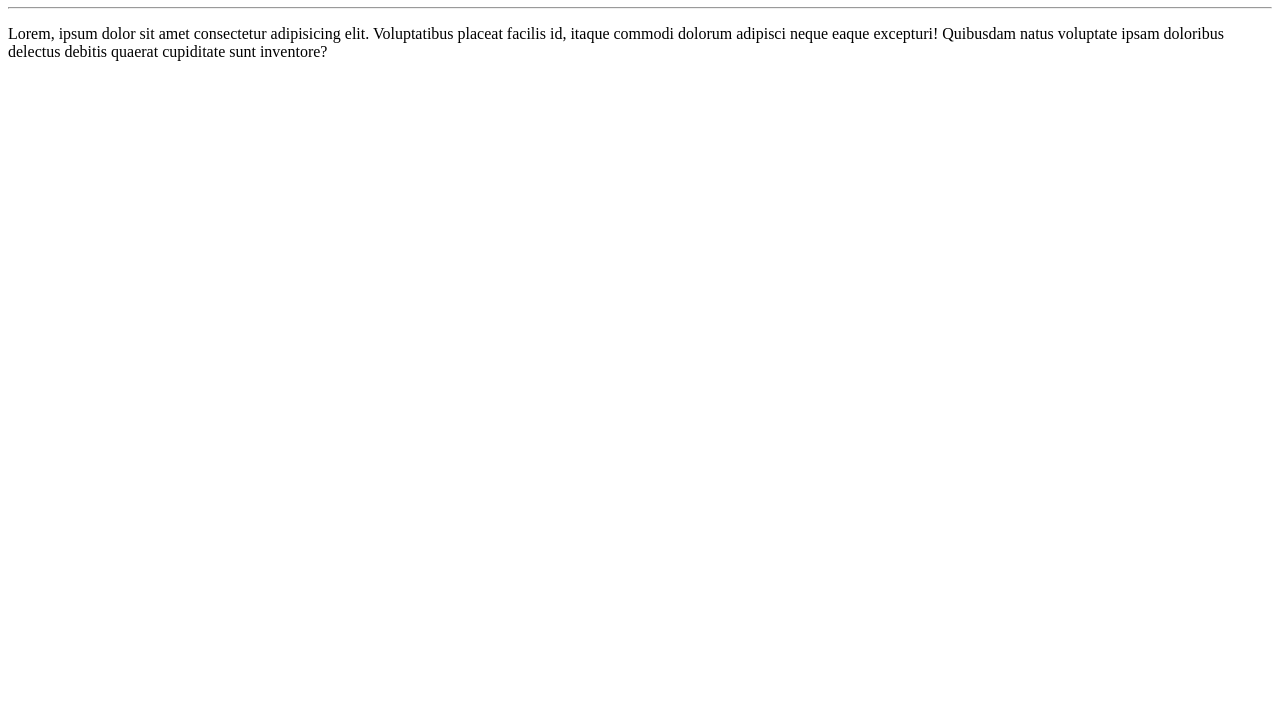
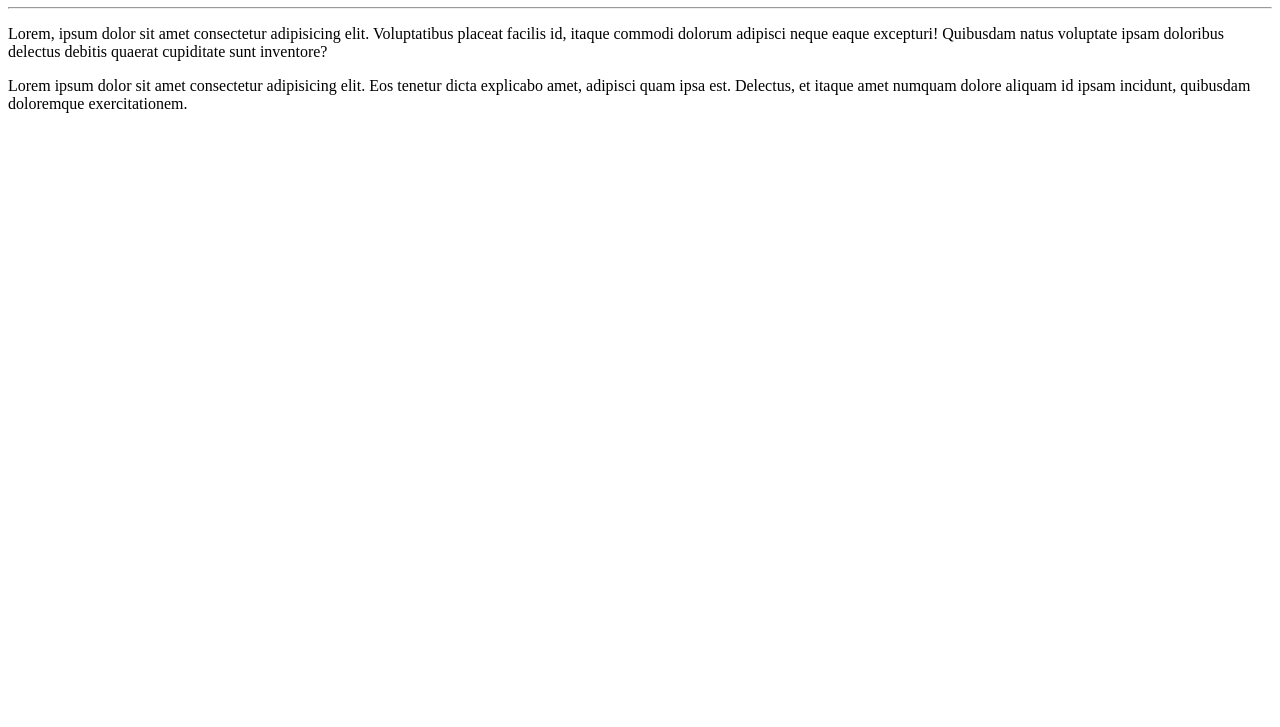
Before and after one commit to PryMachado/Ola-Mundo-, a plain HTML site: page site-exemplo/index.html in a window 1280 px wide. Shown: the part 73-800 px from the top of the page. Drawn offline with Linux system fonts and the light colour scheme.

Commit message:
adicionei um paragrafo

```diff
--- a/site-exemplo/index.html
+++ b/site-exemplo/index.html
@@ -9,5 +9,6 @@
     <h1>Ola, Mundo!</h1>
     <hr>
     <p>Lorem, ipsum dolor sit amet consectetur adipisicing elit. Voluptatibus placeat facilis id, itaque commodi dolorum adipisci neque eaque excepturi! Quibusdam natus voluptate ipsam doloribus delectus debitis quaerat cupiditate sunt inventore?</p>
+    <p>Lorem ipsum dolor sit amet consectetur adipisicing elit. Eos tenetur dicta explicabo amet, adipisci quam ipsa est. Delectus, et itaque amet numquam dolore aliquam id ipsam incidunt, quibusdam doloremque exercitationem.   </p>
 </body>
 </html>
```
